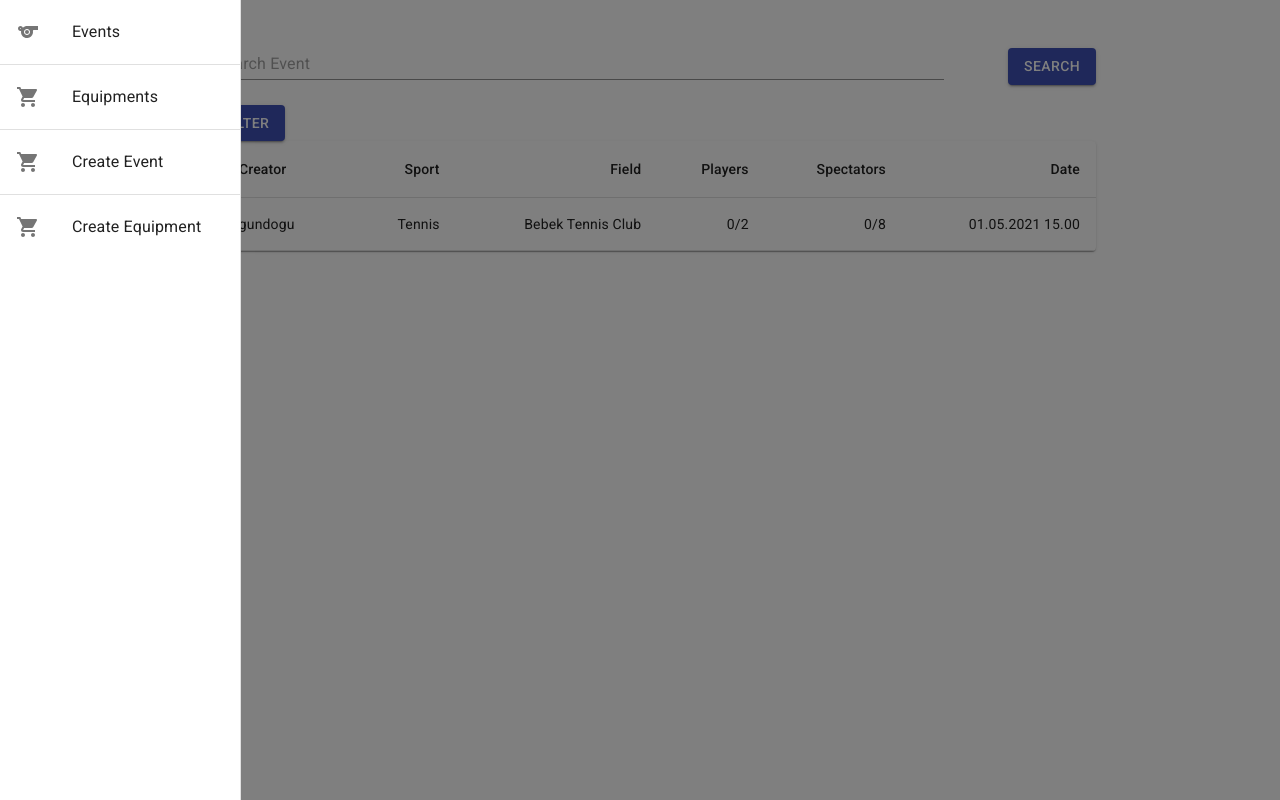
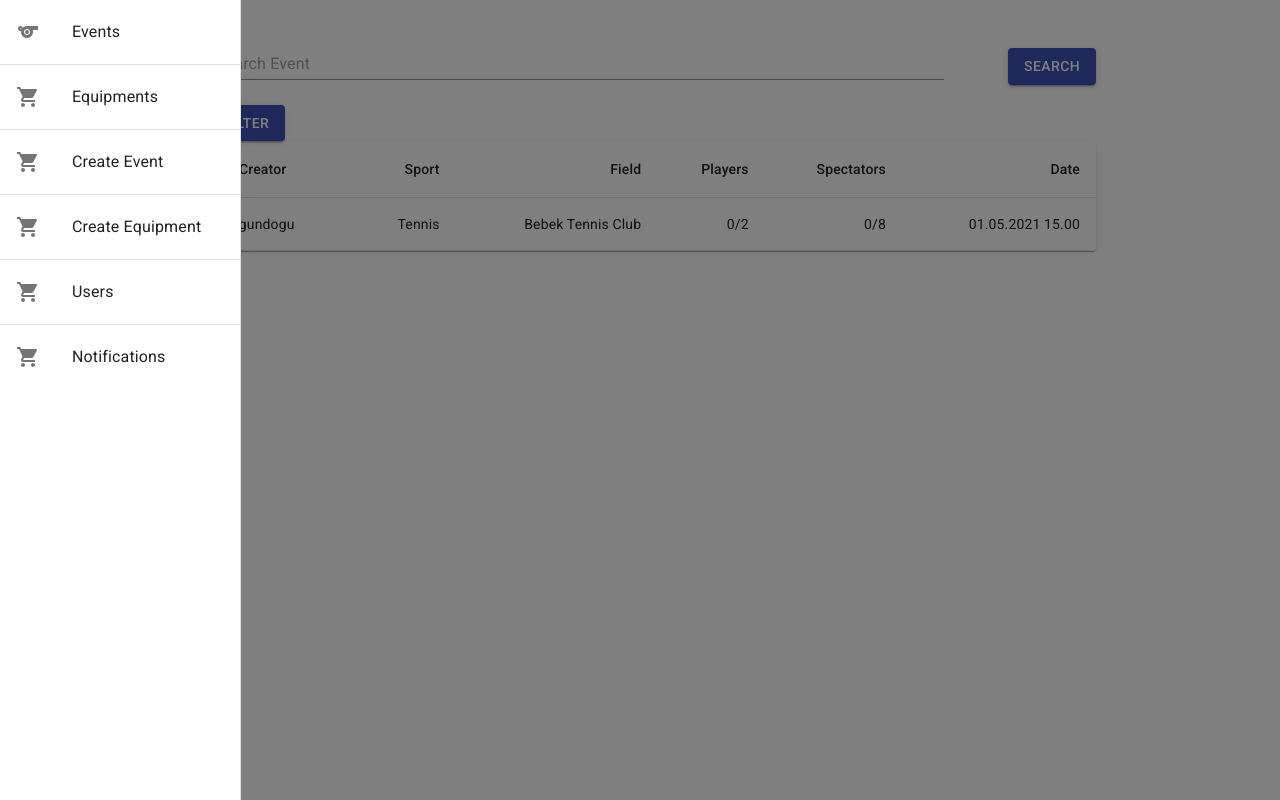
Before and after one commit to bounswe/2021SpringGroup2, a React (Create React App) app in the folder practice-app/web/: page /events in a window 1280 px wide. Both pictures are taken after a click on the button "open drawer". Built offline with nearby package versions, Linux system fonts and the light colour scheme.

Commit message:
#47 created new pages and added routes

```diff
--- a/practice-app/web/src/App.js
+++ b/practice-app/web/src/App.js
@@ -19,6 +19,10 @@ import ShoppingCartIcon from '@material-ui/icons/ShoppingCart';
 import MenuIcon from '@material-ui/icons/Menu';
 import CreateEvent from "./screens/CreateEvent";
 import CreateEquipment from "./screens/CreateEquipment";
+import FollowPage from "./screens/FollowPage";
+import BlockPage from "./screens/BlockPage";
+import UsersPage from "./screens/UsersPage";
+import NotificationPage from "./screens/NotificationPage";
 
 const drawerWidth = 240;
 
@@ -112,6 +116,20 @@ function App() {
                     <ListItemText primary={"Create Equipment"} />
                 </ListItem>
             </List>
+            <Divider />
+            <List>
+                <ListItem button onClick={_=>{document.location.href="/users"}}>
+                    <ListItemIcon><ShoppingCartIcon/></ListItemIcon>
+                    <ListItemText primary={"Users"} />
+                </ListItem>
+            </List>
+            <Divider />
+            <List>
+                <ListItem button onClick={_=>{document.location.href="/notifications"}}>
+                    <ListItemIcon><ShoppingCartIcon/></ListItemIcon>
+                    <ListItemText primary={"Notifications"} />
+                </ListItem>
+            </List>
         </Drawer>
         <Router>
             <Switch>
@@ -122,6 +140,10 @@ function App() {
                 <Route path={'/equipments'} component={Equipments}/>
                 <Route path={'/equipment/:id'} component={EquipmentPage}/>
                 <Route path={'/create-equipment'} component={CreateEquipment}/>
+                <Route path={'/follow/:user_id'} component={FollowPage}/>
+                <Route path={'/block/:user_id'} component={BlockPage}/>
+                <Route path={'/users'} component={UsersPage}/>
+                <Route path={'/notifications'} component={NotificationPage}/>
             </Switch>
         </Router>
     </React.Fragment>
--- /dev/null
+++ b/practice-app/web/src/screens/BlockPage.js
@@ -0,0 +1,11 @@
+import React from 'react'
+import {useParams} from 'react-router-dom'
+
+export default function BlockPage(props){
+    let {id} = useParams()
+    return(
+        <React.Fragment>
+
+        </React.Fragment>
+    )
+}
--- /dev/null
+++ b/practice-app/web/src/screens/FollowPage.js
@@ -0,0 +1,11 @@
+import React from 'react'
+import {useParams} from 'react-router-dom'
+
+export default function FollowPage(props){
+    let {id} = useParams()
+    return(
+        <React.Fragment>
+
+        </React.Fragment>
+    )
+}
--- /dev/null
+++ b/practice-app/web/src/screens/NotificationPage.js
@@ -0,0 +1,11 @@
+import React from 'react'
+import {useParams} from 'react-router-dom'
+
+export default function NotificationPage(props){
+    let {id} = useParams()
+    return(
+        <React.Fragment>
+
+        </React.Fragment>
+    )
+}
--- /dev/null
+++ b/practice-app/web/src/screens/UsersPage.js
@@ -0,0 +1,11 @@
+import React from 'react'
+import {useParams} from 'react-router-dom'
+
+export default function UsersPage(props){
+    let {id} = useParams()
+    return(
+        <React.Fragment>
+
+        </React.Fragment>
+    )
+}
```
